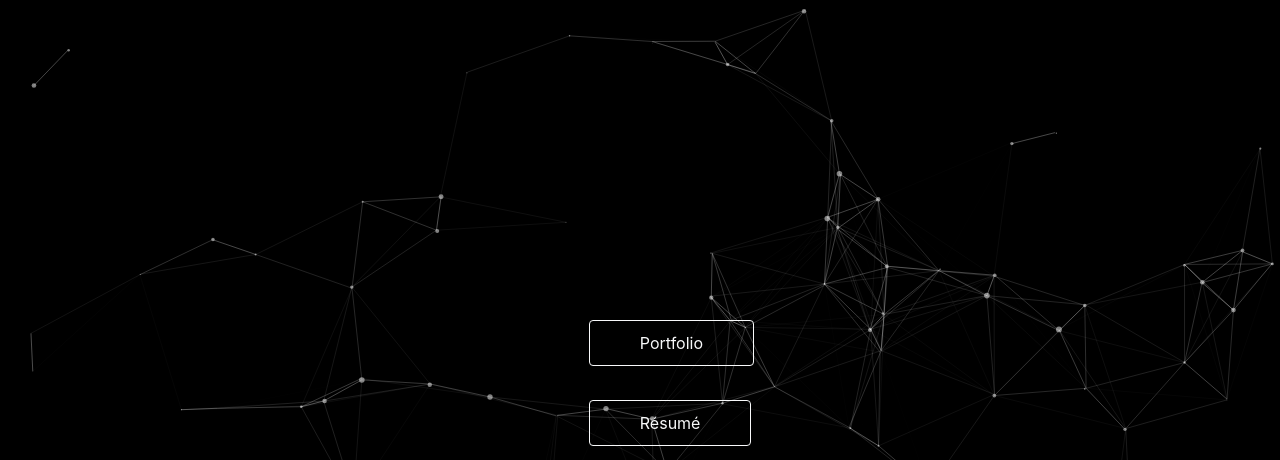
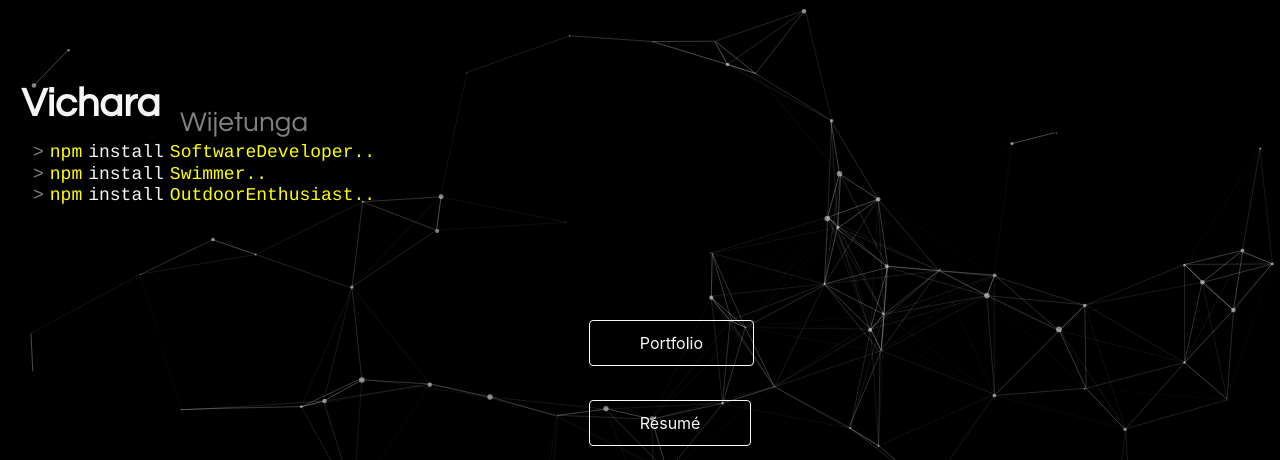
Before and after one commit to nimwijetunga/nimwijetunga.github.io, a website: page frontend/index.html in a window 1280 px wide. Shown: the top 460 px of the page. Drawn offline with nearby package versions, Linux system fonts and the light colour scheme.

Commit message:
Changed home page styling

```diff
--- a/frontend/index.css
+++ b/frontend/index.css
@@ -1,5 +1,72 @@
 .wrapper {
     text-align: center;
+}
+
+/*------Name-------*/
+.name{
+    z-index:999;
+    position: absolute;
+    color: whitesmoke;
+    top:10%;
+    font-family:'Century Gothic';
+}
+
+.first{
+    left:20%;
+}
+
+h3.last {
+    position: relative;
+    margin-left: 180px;
+    margin-top: -30px;
+    color: grey;
+}
+
+h1.first{
+    position: relative;
+    margin-left: -40px;
+}
+
+/*-------Profile------*/
+.profile{
+    z-index:999;
+    position: absolute;
+    font-family: 'courier';
+    margin-top: 142px;
+    margin-left: 30px;
+    color: whitesmoke;
+}
+
+#carrat{
+    float: left;
+    margin-left: 3px;
+    margin-right: 3px;
+    color: gray;
+}
+
+#npm{
+    float: left;
+    margin-left: 3px;
+    margin-right: 3px;
+    color: yellow;
+}
+
+#install{
+    float: left;
+    margin-left: 3px;
+    margin-right: 3px;
+    color:whitesmoke;
+}
+
+#exec{
+    float: left;
+    margin-left: 3px;
+    margin-right: 3px;
+    color: yellow;
+}
+
+h4 {
+    font-size: 18px !important;
 }
 
 /*------Buttons-----*/
--- a/frontend/index.html
+++ b/frontend/index.html
@@ -12,6 +12,20 @@
 
 </head>
 <body>
+
+    <div class="name">
+        <h1 class="first"><b>Vichara</b> <h3 class="last">Wijetunga</h3></h1>
+    </div>
+
+    <div class="profile">
+        <h4>
+            <div id="carrat">></div><div id="npm"> npm  </div> <div id="install"> install </div> <div id="exec"> SoftwareDeveloper.. </div>
+            <br>
+            <div id="carrat">></div> <div id="npm"> npm  </div> <div id="install"> install </div> <div id="exec"> Swimmer.. </div>
+            <br>
+            <div id="carrat">></div><div id="npm"> npm  </div> <div id="install"> install </div> <div id="exec"> OutdoorEnthusiast.. </div>
+        </h4>
+    </div>
 
     <div class="icons">
         <a href="https://www.linkedin.com/in/vichara-w/" target="_blank"><button class="btn-link btn btn-outline-light"><i class="fa fa-linkedin"></i></button></a>
```
Lines whose indentation alone changed are shown as unchanged.
